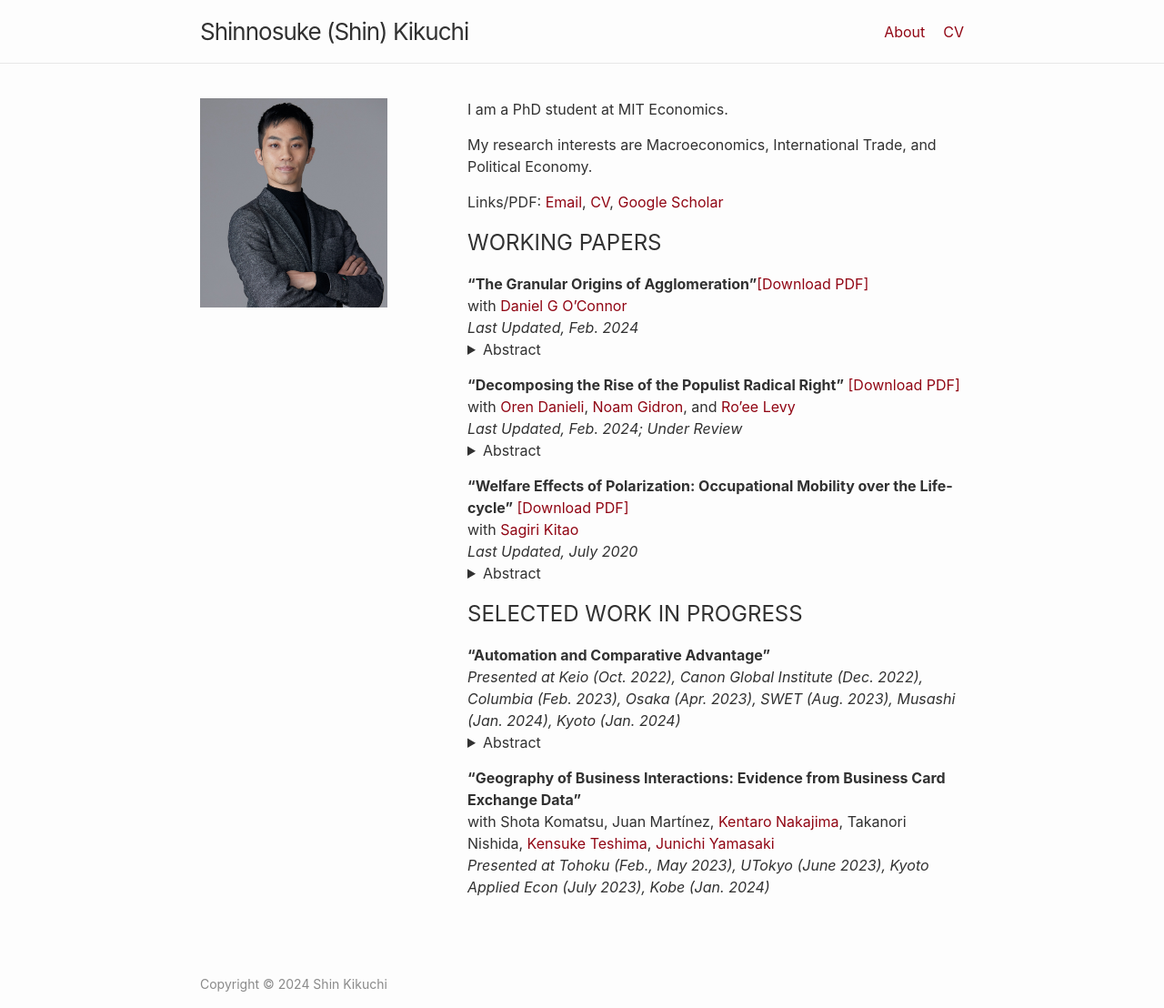
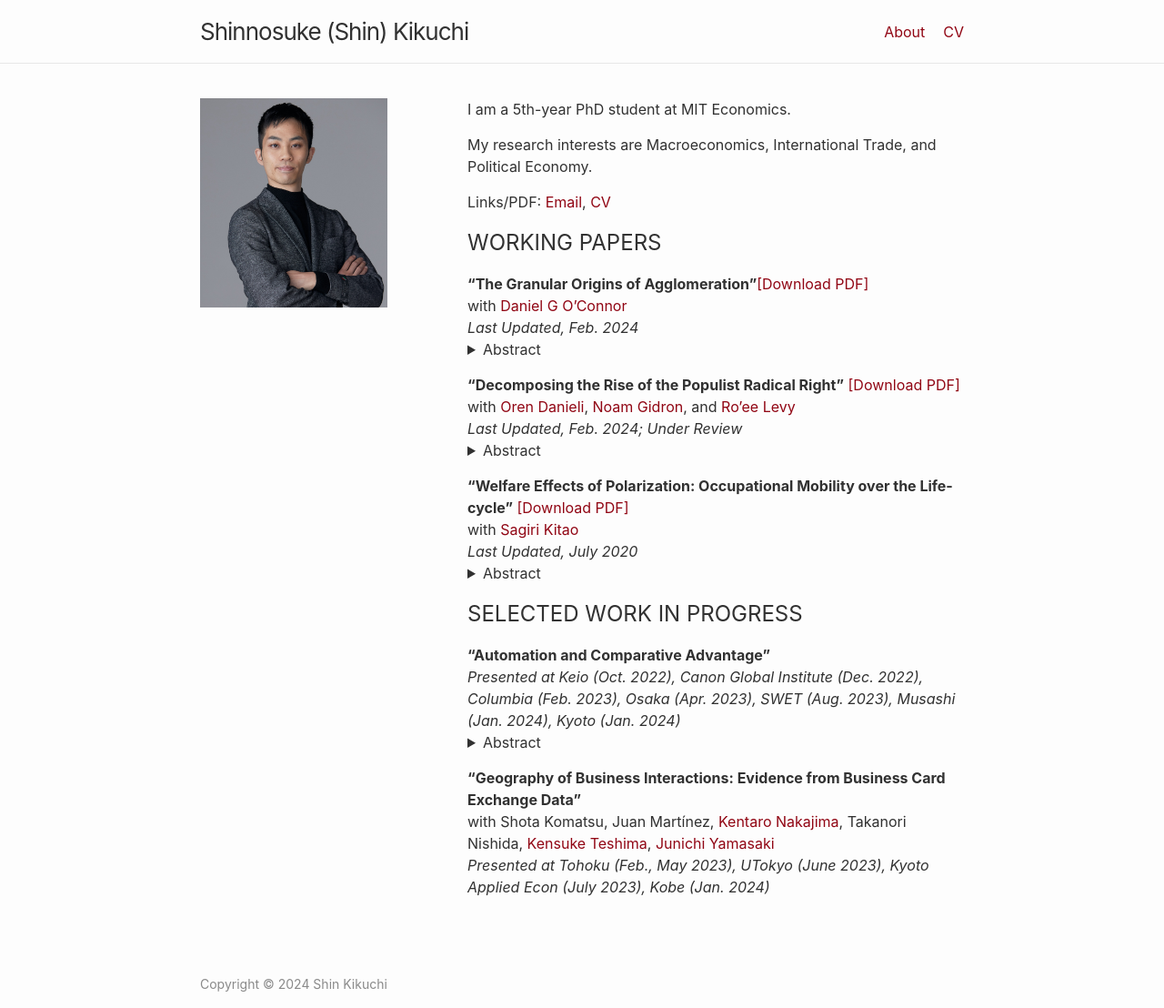
Before and after one commit to shinnkikuchi/shinnkikuchi.github.io, a Jekyll site: the page built from index.md, in a window 1280 px wide. Shown: the whole page at 91% size. Built offline with Jekyll 4.4.1, drawn with Linux system fonts in a browser that asks for light colours.

Commit message:
Update index.md

```diff
--- a/index.md
+++ b/index.md
@@ -5,11 +5,11 @@
 layout: home
 title: Home
 ---
-I am a PhD student at MIT Economics.
+I am a 5th-year PhD student at MIT Economics.
 
 My research interests are Macroeconomics, International Trade, and Political Economy.
 
-Links/PDF: [Email](mailto:skikuchi@mit.edu), <a href="/files/ShinKikuchi_CV.pdf" target="_blank">CV</a>, <a href="https://scholar.google.com/citations?user=ERWAMasAAAAJ" target="_blank">Google Scholar</a>
+Links/PDF: [Email](mailto:skikuchi@mit.edu), <a href="/files/ShinKikuchi_CV.pdf" target="_blank">CV</a>
 
 
 ## WORKING PAPERS
```
